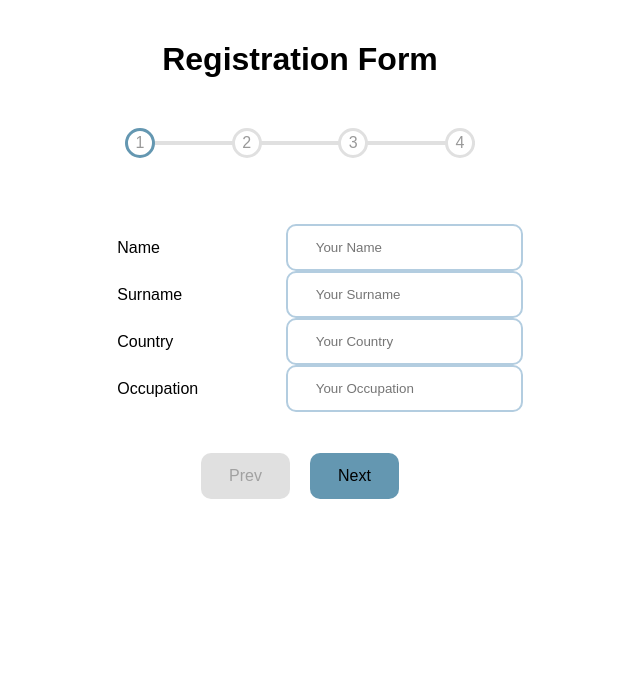
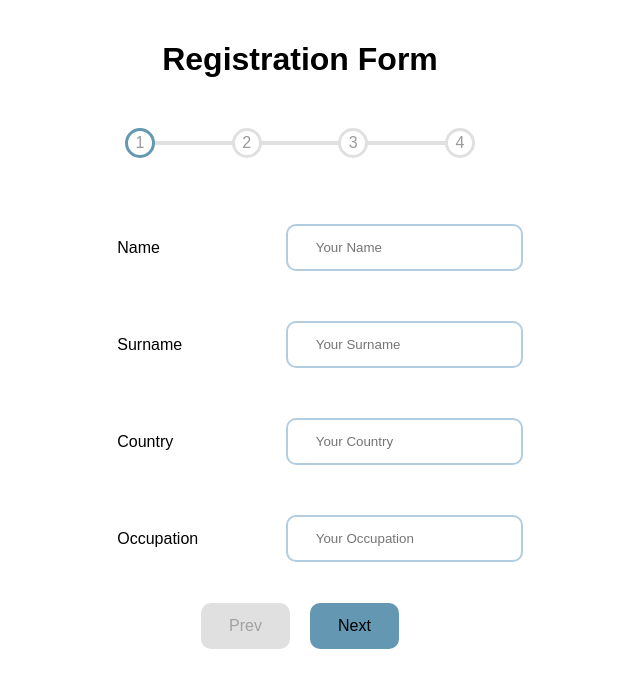
Before and after one commit to merv-e/registration-form, a React (Create React App) app: page / in a window 1280 px wide. Shown: the top 688 px of the page, without its empty margins (340-980 px from the left). Built offline with nearby package versions, Linux system fonts and the light colour scheme; a web font is replaced by a local one.

Commit message:
-some comments that are no longer needed are deleted -   components are arranged in a better way to render questions.

```diff
--- a/src/components/Form.js
+++ b/src/components/Form.js
@@ -1,39 +1,20 @@
 import "./UI/Form.css";
-import {questions} from "./helpers";
-
 import FormInput from './FormInput';
 import Buttons from './Buttons';
 
-import TextInput from "./TextInput";
-import styles from "./UI/RadioCheckbox.module.css";
-// import Deneme from "./Deneme";
-// import RadioCheckbox from "./RadioCheckbox";
-import FormVerileri from "./FormVerileri";
-
 const Form = props => {
-
     const handleSubmit = (e) => {
       e.preventDefault();
     };
 
-    // {/* still getting the warning in the console that not giving a child a unique key */}
+    // Todo:
+    // 1 -form values to be saved.
+    // 2 - a list element (li) will be added with a key.
 
     return (
       <form onSubmit={handleSubmit} className="form">
         <ul>
-        {
-          questions.filter(q => q.progressNo === props.progress).map(question =>
-            <FormInput
-              progress = {props.progress}
-              id={question.id}
-              label={question.label}
-              for={question.for}
-              type={question.type}
-              placeholder={question.placeholder}
-              value={question.value}
-            />
-          )
-        }
+          <FormInput progress = {props.progress} />
         </ul>
         <Buttons
           progress={props.progress}
@@ -42,49 +23,6 @@ const Form = props => {
         />
       </form>
     );
-
 }
 
 export default Form
-
-// className={isRadioOrCheckbox && styles["big-container"]}
-
-// className={isRadioOrCheckbox && styles.container}
-
-// <p>{props.type === "radio" && "Gender"}</p>
-
-
-    // const checkbox = questions.filter(q => q.type === "checkbox");
-    // const radio = questions.filter(q => q.type === "radio");
-      // const isRadioOrCheckbox = questions.filter(
-      //   (q) => q.type === "checkbox" || q.type === "radio"
-      // );
-
-
-
-                  //  {
-                  //    isRadioOrCheckbox ? (
-                  //      <div className={styles["big-container"]}>
-                  //        <p>
-                  //          {radio === true
-                  //            ? "Gender"
-                  //            : checkbox === true
-                  //            ? "Language"
-                  //            : ""}
-                  //        </p>
-                  //        <div className={styles.container}>
-                  //          <FormVerileri
-                  //            progress={props.progress}
-                  //            id={props.id}
-                  //            label={props.label}
-                  //            for={props.for}
-                  //            type={props.type}
-                  //            name={props.name}
-                  //            value={props.value}
-                  //          />
-                  //        </div>
-                  //      </div>
-                  //    ) : (
-                  //      <TextInput progress={props.progress} />
-                  //    );
-                  //  }
--- a/src/components/FormInput.js
+++ b/src/components/FormInput.js
@@ -1,57 +1,20 @@
-import RadioCheckbox from "./RadioCheckbox";
+import VerifyIfRadioCheckbox from "./VerifyIfRadioCheckbox";
 import TextInput from "./TextInput";
-import styles from "./UI/RadioCheckbox.module.css";
-
 
 const FormInput = props => {
-
-  const isRadioOrCheckbox =
-    props.type === "radio" || props.type === "checkbox";
-
   return (
-    <li key={props.id}>
-          {isRadioOrCheckbox ? (
-            <RadioCheckbox
-              id={props.id}
-              label={props.label}
-              for={props.for}
-              type={props.type}
-              placeholder={props.placeholder}
-              value={props.value}
-            />
-          ) : (
-            <TextInput
-              id={props.id}
-              label={props.label}
-              for={props.for}
-              type={props.type}
-              placeholder={props.placeholder}
-              value={props.value}
-            />
-          )}
-    </li>
+    <div key={props.id}>
+      {props.progress === 2 ? (
+        <VerifyIfRadioCheckbox
+          progress={props.progress}
+        />
+      ) : (
+        <TextInput
+          progress={props.progress}
+        />
+      )}
+    </div>
   );
 }
 
 export default FormInput
-            // value={name}
-            // onChange={handleChange}
-
-            // {/* <div className={isRadioOrCheckbox && styles["big-container"]}>
-            //   <p>{props.type === "radio" && "Gender"}</p>
-            //   <p>{props.type === "checkbox" && "Language"}</p>
-            //   <div className={isRadioOrCheckbox && styles.container}> */}
-          //   {/* </div>
-          // </div> */}
-
-  // Radio --checkbox ----
-          //   <div className="alignment-for-radio-and-checkboxes">
-          //   <input
-          //     // className="options-for-radio-checkbox"
-          //     id={props.name}
-          //     type={props.type}
-          //     placeholder={props.placeholder}
-          //     value={props.value && props.value}
-          //   />
-          //   <label htmlFor={props.for}>{props.label}</label>
-          // </div>
--- a/src/components/RadioCheckbox.js
+++ b/src/components/RadioCheckbox.js
@@ -1,15 +1,24 @@
 import styles from "./UI/RadioCheckbox.module.css";
 
 const RadioCheckbox = props => {
-  // console.log(props);
 
   return (
-
-    <div className={styles["inner-container"]}>
-      <input id={props.id} type={props.type} name={props.name} value={props.value} />
-      <label htmlFor={props.for}>{props.label}</label>
+    <div className={styles["big-container"]}>
+        <p>{props.name}</p>
+        <div className={styles.container}>
+      {
+        props.values.map(q =>
+        <>
+          <div className={styles["inner-container"]}>
+            <input key={q.id} id={q.id} type={q.type} name={q.name} value={q.value} />
+            <label htmlFor={q.for}>{q.label}</label>
+          </div>
+      </>
+      )
+    }
+      </div>
     </div>
   );
-}
+};
 
 export default RadioCheckbox
--- a/src/components/TextInput.js
+++ b/src/components/TextInput.js
@@ -1,22 +1,27 @@
 import { questions } from "./helpers";
 
 const TextInput = (props) => {
+
+  // Todo : password confirmation logic
+
   return (
     <div className="alignment">
-    {/* {
+    {
       questions.filter((q) => q.progressNo === props.progress).map((question) =>
       (
-    <> */}
-        <label htmlFor={props.for}>{props.label}</label>
+    <>
+        <label htmlFor={props.for}>{question.label}</label>
         <input
-          id={props.name}
-          type={props.type}
-          placeholder={props.placeholder}
-          value={props.value}
+          key={question.id}
+          id={question.name}
+          type={question.type}
+          placeholder={question.placeholder}
+          value={question.value}
+          required
         />
-    {/* </>
+    </>
       ))
-    } */}
+    }
     </div>
   );
 };
--- /dev/null
+++ b/src/components/VerifyIfRadioCheckbox.js
@@ -0,0 +1,21 @@
+import RadioCheckbox from "./RadioCheckbox";
+import { questions } from "./helpers";
+
+const VerifyIfRadioCheckbox = (props) => {
+  return (
+    <>
+      {questions
+        .filter((q) => q.progressNo === props.progress)
+        .map((question) => (
+          <RadioCheckbox
+            id={question.id}
+            name={question.name}
+            progressNo={question.progressNo}
+            values={question.values}
+          />
+        ))}
+    </>
+  );
+};
+
+export default VerifyIfRadioCheckbox;
```
Also changed, not shown: src/components/UI/RadioCheckbox.module.css (+0 -7 lines).
